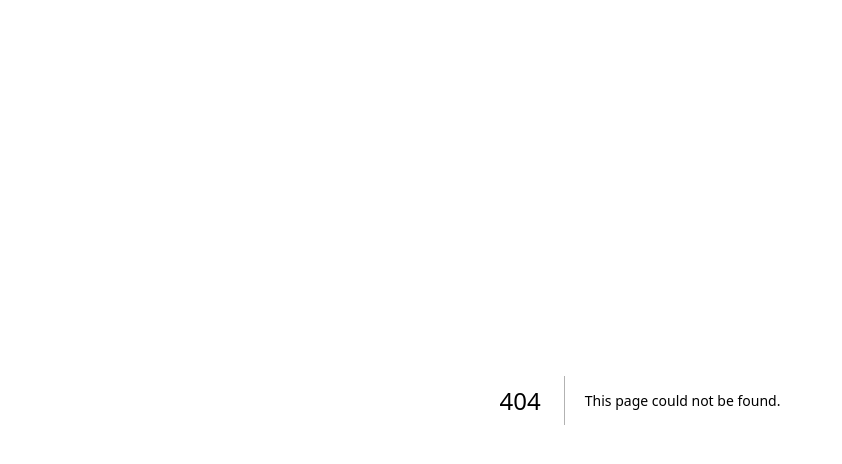
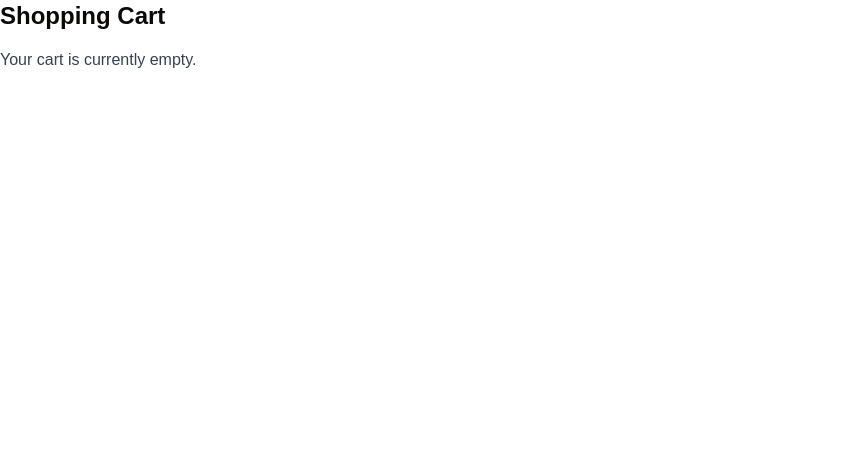
Before and after one commit to JoujonikiAsa2/nordcom-clients, a Next.js app: page /cart in a window 1280 px wide. Before the commit this address had no page. Shown: the top 464 px of the page, without its empty margins (0-842 px from the left). Built offline with nearby package versions, Linux system fonts and the light colour scheme.

Commit message:
feat: new folder has been added

```diff
--- /dev/null
+++ b/src/app/cart/page.tsx
@@ -0,0 +1,12 @@
+import React from 'react'
+
+const CartPage = () => {
+  return (
+    <div>
+      <h1 className="text-2xl font-bold mb-4">Shopping Cart</h1>
+      <p className="text-gray-700 mb-6">Your cart is currently empty.</p>
+    </div>
+  )
+}
+
+export default CartPage
--- /dev/null
+++ b/src/app/products/page.tsx
@@ -0,0 +1,13 @@
+import React from 'react'
+
+const ProductPage = () => {
+  return (
+    <div>
+      <h1 className="text-2xl font-bold mb-4">Products</h1>
+      <p className="text-gray-700 mb-6">Explore our range of products below.</p>
+
+    </div>
+  )
+}
+
+export default ProductPage
```
